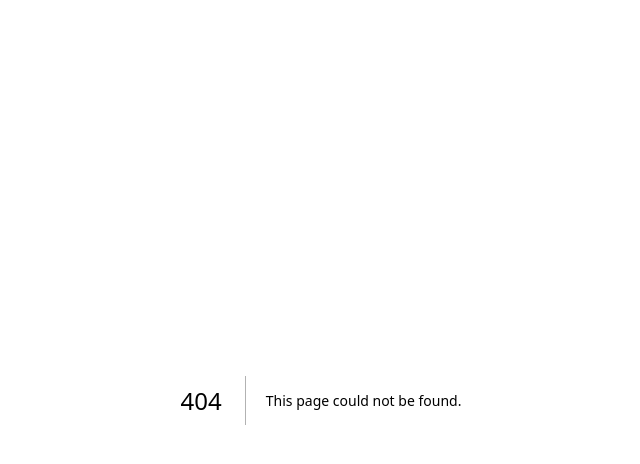
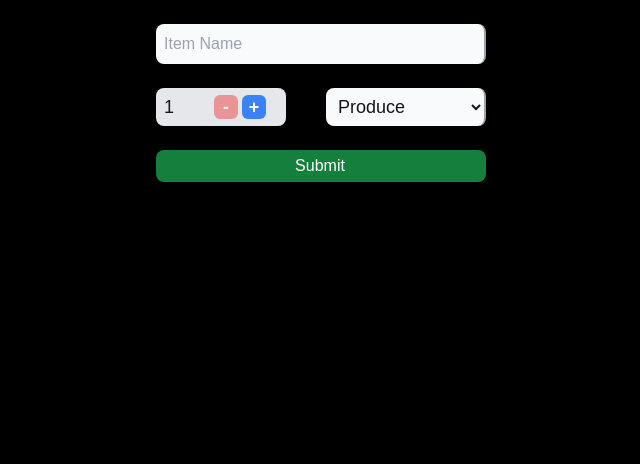
Before and after one commit to G-Antonelli/cprg306-assignments, a Next.js app: page /week-5 in a window 1280 px wide. Before the commit this address had no page. Shown: the top 464 px of the page, without its empty margins (319-959 px from the left). Built offline with nearby package versions, Linux system fonts and the light colour scheme.

Commit message:
Added week-5 assignment

```diff
--- a/app/page.js
+++ b/app/page.js
@@ -14,6 +14,9 @@ export default function Home() {
         <p>
         <Link href="/week-4">Go to Week 4 Page</Link>
         </p>
+        <p>
+        <Link href="/week-5">Go to Week 5 Page</Link>
+        </p>
       </main>
     );
   }
--- a/app/week-4/new-item.js
+++ b/app/week-4/new-item.js
@@ -3,6 +3,7 @@
 import { useState } from "react";
 
 export default function NewItem() {
+
     const [quantity, setQuantity] = useState(1); // count is the state variable, setCount is the function to update the state default value is 0
 
     let btnIncrementDisable=false
--- /dev/null
+++ b/app/week-5/new-item.js
@@ -0,0 +1,115 @@
+"use client";
+
+import { useState } from "react";
+
+export default function NewItem() {
+    const [name, setName] = useState("");
+    const [quantity, setQuantity] = useState(1);
+    const [category, setCategory] = useState("produce");
+
+    const handleNameChange = (event) => {
+        setName(event.target.value);
+    };
+
+    const handleCategoryChange = (event) => {
+        setCategory(event.target.value);
+    };
+
+    const handleQuantityChange = (event) => {
+        setQuantity(Number(event.target.value));
+    };
+
+    const handleSubmit = (event) => {
+        event.preventDefault();
+        let itemObject = {
+            name: name,
+            quantity: quantity,
+            category: category,
+        };
+        console.log(itemObject);
+
+        alert(`Added Item ${name}, Quantity: ${quantity}, Category: ${category}
+        `);
+
+        // Reset values after submission
+        setName('');
+        setQuantity(1);
+        setCategory('Produce');
+    };
+
+    let btnIncrementDisable = quantity === 20;
+    let btnDecrementDisable = quantity === 1;
+
+    const increment = (event) => {
+        event.preventDefault();
+        if (quantity < 20) {
+            setQuantity(quantity + 1);
+        }
+    };
+
+    const decrement = (event) => {
+        event.preventDefault();
+        if (quantity > 1) {
+            setQuantity(quantity - 1);
+        }
+    };
+
+    return (
+        <div className="bg-black min-h-screen flex justify-center items-start">
+            <div className="flex">
+                <form onSubmit={handleSubmit} className="bg-black p-5 max-w-sm w-full">
+                    <div className="text-black">
+                        <input
+                            className="p-2 mt-1 w-full border-r-2 rounded-lg border-gray-400 bg-gray-50 focus:bg-gray-200"
+                            type="text"
+                            placeholder="Item Name"
+                            onChange={handleNameChange}
+                            value={name}
+                            id="name"
+                            name="name"
+                        />
+                    </div>
+                    <div className="flex justify-between">
+                        <div className="flex flex-row items-center rounded-lg border-r-2 bg-gray-200 p-1 shadow-md mt-6" style={{ width: '130px' }}>
+                            <p className="mr-10 ml-1 text-lg" style={{ width: '10px' }}>{quantity}</p>
+                            <button
+                                onClick={decrement}
+                                className="bg-red-500 text-white text-lg font-bold w-6 h-6 rounded-md mr-1 flex items-center justify-center disabled:opacity-50"
+                                disabled={btnDecrementDisable}
+                            >
+                                -
+                            </button>
+                            <button
+                                onClick={increment}
+                                className="bg-blue-500 text-white text-lg font-bold w-6 h-6 rounded-md flex items-center justify-center disabled:opacity-50"
+                                disabled={btnIncrementDisable}
+                            >
+                                +
+                            </button>
+                        </div>
+                        <div className="flex flex-row items-center mt-6 ml-10 text-lg">
+                            <select className="p-2 rounded-lg border-r-2 border-gray-400 bg-gray-50 focus:bg-gray-200" onChange={handleCategoryChange} value={category}>
+                                <option selected disabled value="">Category</option>
+                                <option value="produce">Produce</option>
+                                <option value="dairy">Dairy</option>
+                                <option value="bakery">Bakery</option>
+                                <option value="meat">Meat</option>
+                                <option value="frozenfoods">Frozen Foods</option>
+                                <option value="canned">Canned Goods</option>
+                                <option value="dry">Dry Goods</option>
+                                <option value="beverages">Beverages</option>
+                                <option value="snacks">Snacks</option>
+                                <option value="household">Household</option>
+                                <option value="other">Other</option>
+                            </select>
+                        </div>
+                    </div>
+
+                    <div className="mb-3 mt-6">
+                        <button className="px-2 py-1 rounded-lg border-r-2 border-green-700 text-white bg-green-700 hover:bg-green-600 active:bg-green-500 w-full"  >Submit</button>
+                    </div>
+                </form>
+            </div>
+        </div>
+    );
+}
--- /dev/null
+++ b/app/week-5/page.js
@@ -0,0 +1,9 @@
+import NewItem from "./new-item";
+
+export default function NewItemPage() {
+    return (
+        <main>
+            <NewItem />
+        </main>
+    );
+}
```
